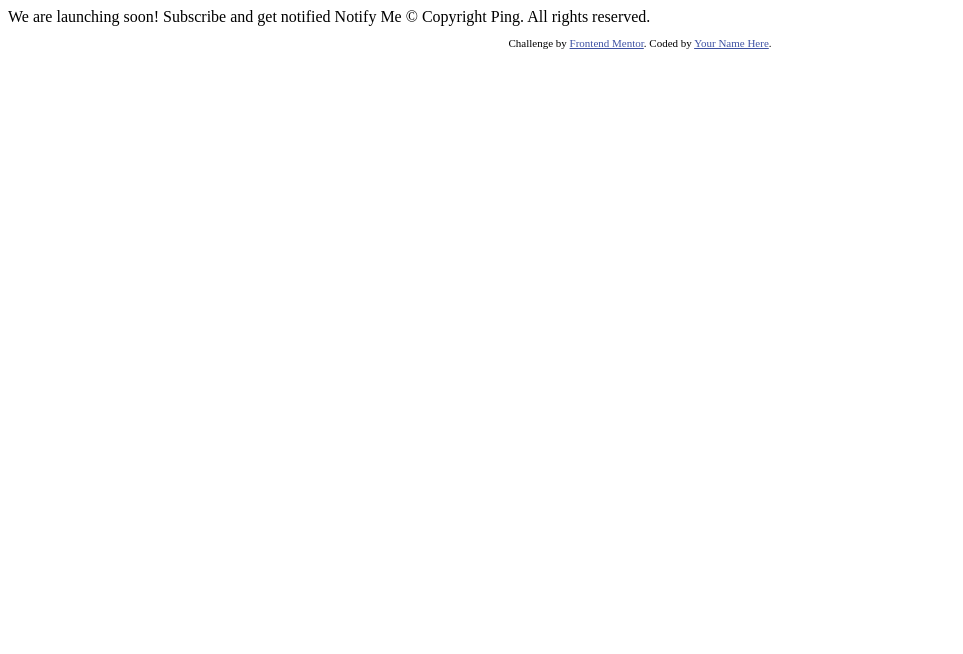
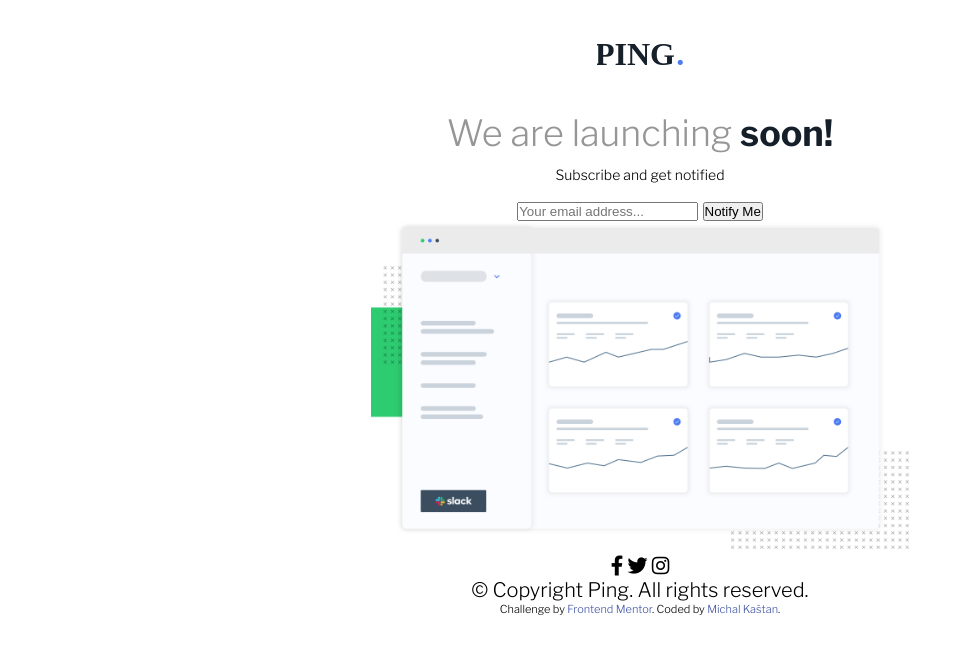
Before and after one commit to BloodyBogan/Ping-Coming-Soon-Page-Master, a plain HTML site: page index.html in a window 1280 px wide. Shown: the whole page, without its empty margins (0-963 px from the left). Drawn offline with nearby package versions, Linux system fonts and the light colour scheme.

Commit message:
Basic Setup
Basic Setup

```diff
--- /dev/null
+++ b/css/style.css
@@ -0,0 +1,78 @@
+/* Font Import */
+@import url('https://fonts.googleapis.com/css?family=Libre+Franklin:300,600,700');
+
+/* Color Variables */
+/* 'p': primary |'s': secondary |'n': neutral */
+:root {
+    --p-blue: hsl(223, 87%, 63%);
+    --s-pale-blue: hsl(223, 100%, 88%);
+    --s-light-red: hsl(354, 100%, 66%);
+    --n-gray: hsl(0, 0%, 59%);
+    --n-very-dark-blue: hsl(209, 33%, 12%);
+}
+
+/* Basic Reset and Setup */
+* {
+    margin: 0;
+    padding: 0;
+    box-sizing: border-box;
+    text-decoration: none;
+    outline: none;
+}
+
+html {
+    font-size: 20px;
+    font-family: 'Libre Franklin', 'Segoe UI', Tahoma, Geneva, Verdana, sans-serif;
+    text-align: center;
+}
+
+body {
+    min-height: 100vh;
+    width: 100%;
+    display: flex;
+    justify-content: center;
+    align-items: flex-start;
+}
+
+/* Main Styling */
+.wrapper {
+    width: 70%;
+}
+
+.wrapper header {
+    width: 100%;
+}
+
+.wrapper header img {
+   padding: 2em;
+}
+
+.wrapper main {
+    width: 100%;
+}
+
+.wrapper main h1 {
+    font-size: 1.8em;
+    font-weight: 300;
+    color: var(--n-gray);
+    margin-bottom: 0.3em;
+}
+
+.wrapper main h1 span {
+    font-weight: 700;
+    color: var(--n-very-dark-blue);
+}
+
+.wrapper main p {
+    font-size: 0.7em;
+    font-weight: 300;
+    margin-bottom: 1em;
+}
+
+.wrapper main img {
+    width: 60%;
+}
+
+
+.attribution { font-size: 11px; text-align: center; }
+.attribution a { color: hsl(228, 45%, 44%); }
--- a/index.html
+++ b/index.html
@@ -9,26 +9,48 @@
   <title>Frontend Mentor | Ping coming soon page</title>
 
   <!-- Feel free to remove these styles or customise in your own stylesheet 👍 -->
-  <style>
-    .attribution { font-size: 11px; text-align: center; }
-    .attribution a { color: hsl(228, 45%, 44%); }
-  </style>
+  <link rel="stylesheet" href="https://use.fontawesome.com/releases/v5.8.2/css/all.css" integrity="sha384-oS3vJWv+0UjzBfQzYUhtDYW+Pj2yciDJxpsK1OYPAYjqT085Qq/1cq5FLXAZQ7Ay" crossorigin="anonymous">
+  <link rel="stylesheet" href="./css/style.css">
 </head>
 <body>
 
-  We are launching soon!
+  <div class="wrapper">
 
-  Subscribe and get notified
+    <header>
+      <img src="./images/logo.svg" alt="Logo">
+    </header>
 
-  Notify Me
+    <main>
+      <h1>We are launching <span>soon!</span></h1>
 
-  &copy; Copyright Ping. All rights reserved.
+      <p>Subscribe and get notified</p>
 
-  <footer>
-    <p class="attribution">
-      Challenge by <a href="https://www.frontendmentor.io?ref=challenge" target="_blank">Frontend Mentor</a>.
-      Coded by <a href="#">Your Name Here</a>.
-    </p>
-  </footer>
+      <div class="input">
+        <input type="email" placeholder="Your email address...">
+        <button>Notify Me</button>
+      </div>
+
+      <img src="./images/illustration-dashboard.png" alt="Dashboard">
+    </main>
+
+    <footer>
+      <div class="social-icons">
+          <i class="fab fa-facebook-f"></i>
+          <i class="fab fa-twitter"></i>
+          <i class="fab fa-instagram"></i>
+      </div>
+
+      <p class="copyright">
+        &copy; Copyright Ping. All rights reserved.
+      </p>
+
+      <p class="attribution">
+        Challenge by <a href="https://www.frontendmentor.io?ref=challenge" target="_blank">Frontend Mentor</a>.
+        Coded by <a href="https://github.com/BloodyBogan" target="_blank">Michal Kaštan</a>.
+      </p>
+    </footer>
+
+  </div>
+
 </body>
 </html>
```
